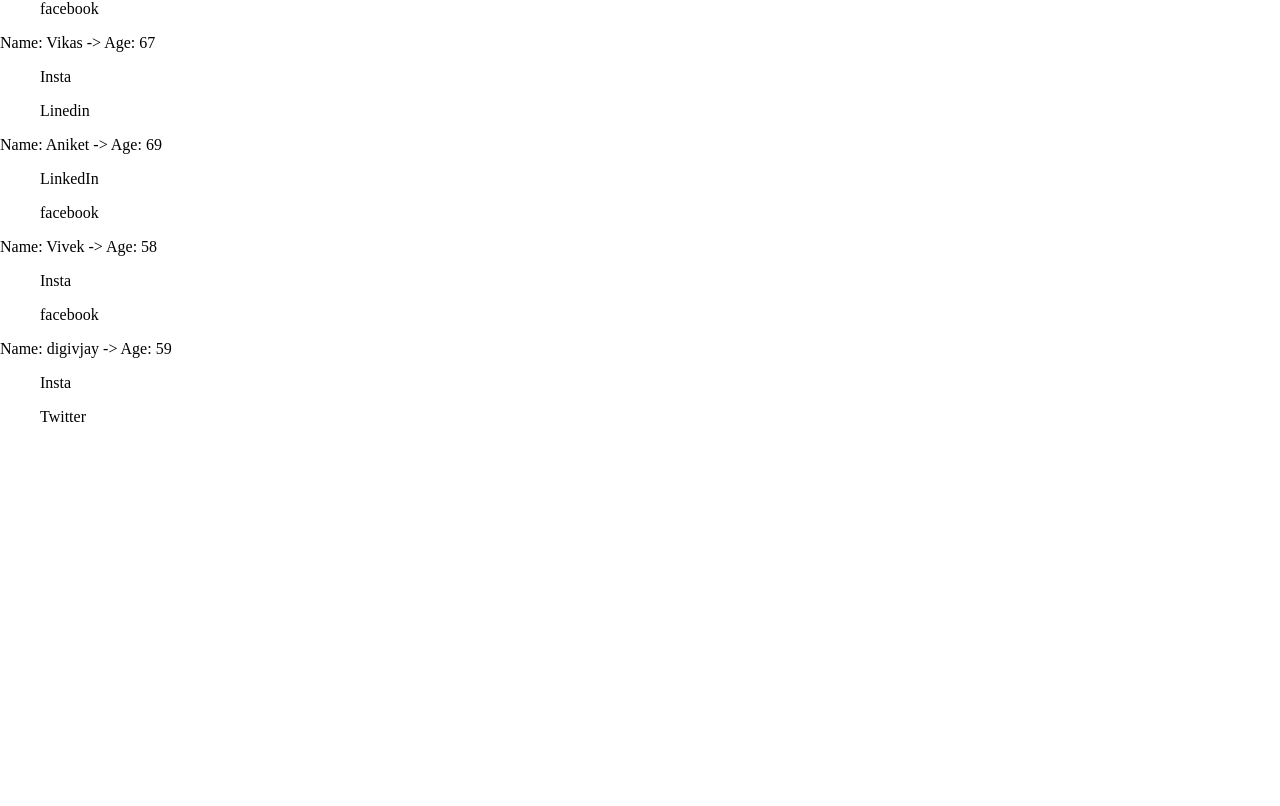
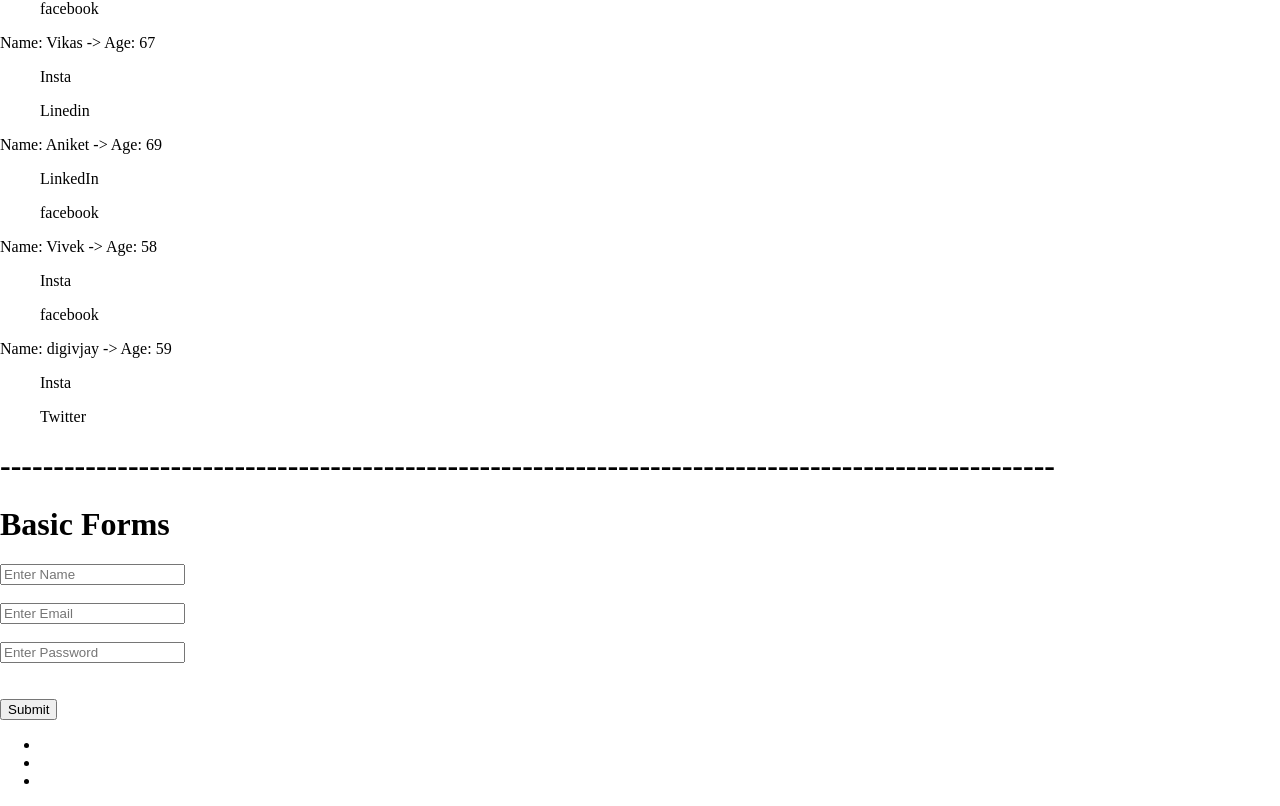
Before and after one commit to prathmeshkam/Angular-17, an Angular app: page / in a window 1280 px wide. Shown: the part 1361-2167 px from the top of the page. Before the commit the page ends 1803 px from the top, so only its background shows below. Built offline with nearby package versions, Linux system fonts and the light colour scheme.

Commit message:
Basic Form

```diff
--- a/src/app/app.component.html
+++ b/src/app/app.component.html
@@ -57,4 +57,20 @@
 <ul>{{g}}</ul>
 } }
 
+<h1>---------------------------------------------------------------------------------------------------</h1>
+
+<h1>Basic Forms</h1>
+<form #formData="ngForm" (ngSubmit)="getFormData(formData.value)">
+    <input type="text" ngModel name="name" placeholder="Enter Name"> <br><br>
+    <input type="email" ngModel name="email" placeholder="Enter Email"> <br><br>
+    <input type="password" ngModel name="password" placeholder="Enter Password"> <br><br>
+    <br>
+    <button>Submit</button>
+
+    <ul>
+        <li>{{userData.name}}</li>
+        <li>{{userData.email}}</li>
+        <li>{{userData.password}}</li>
+    </ul>
+</form>
 <router-outlet></router-outlet>
--- a/src/app/app.component.ts
+++ b/src/app/app.component.ts
@@ -3,16 +3,19 @@ import { CommonModule } from '@angular/common';
 import { RouterOutlet } from '@angular/router';
 import { LoginComponent } from './login/login.component';
 import { HeaderComponent } from './header/header.component';
+import { FormsModule } from '@angular/forms';
+import { NgForm } from '@angular/forms';
+@Component({
+  selector: 'app-root',
+  standalone: true,
+  imports: [CommonModule, RouterOutlet,LoginComponent,HeaderComponent,FormsModule],
+  templateUrl: './app.component.html',
+  styleUrl: './app.component.css'
+})
 
 
 
-@Component({
-  selector: 'app-root',
-  standalone: true,
-  imports: [CommonModule, RouterOutlet,LoginComponent,HeaderComponent],
-  templateUrl: './app.component.html',
-  styleUrl: './app.component.css'
-})
+
 export class AppComponent {
   title = 'first';
   greet = 'Good Evening';
@@ -60,4 +63,13 @@ export class AppComponent {
     this.color = 'white';
     this.bgcolor = 'black';
   }
+
+  userData:any = {};
+  getFormData(data:NgForm)
+  {
+    console.warn(data);
+    this.userData = data;
+  }
+
+
 }
```
